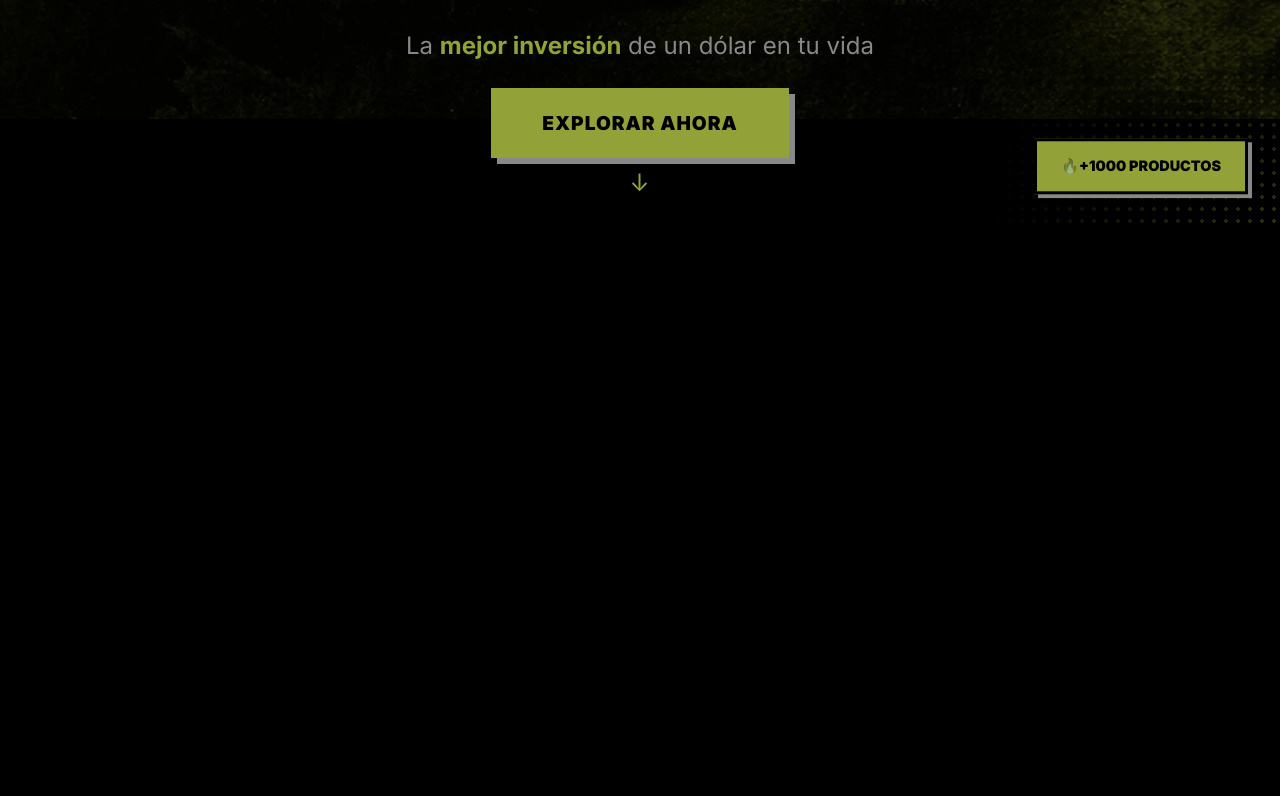
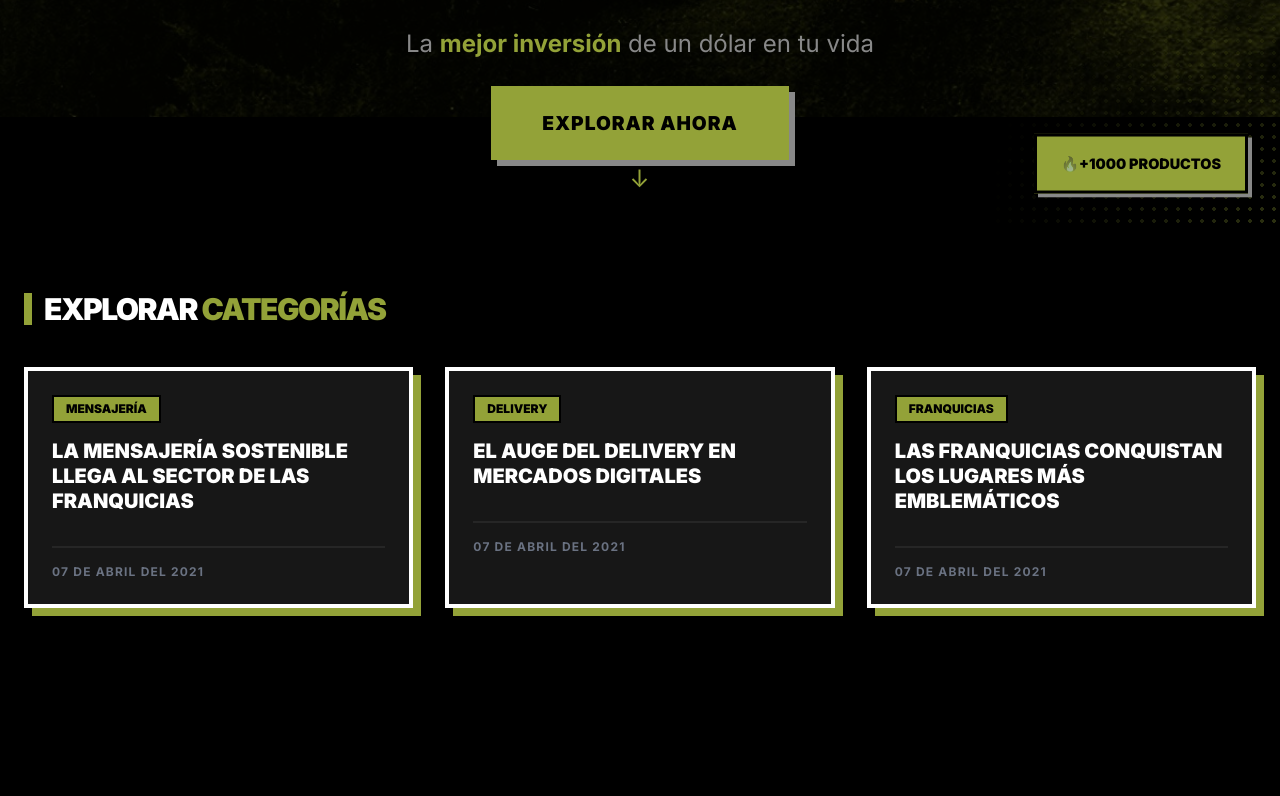
Before and after one commit to BrayanCalle/onedolar, a website: page index.html in a window 1280 px wide. Shown: the part 573-1369 px from the top of the page. After the commit the page ends 1245 px from the top, so only its background shows below. Drawn offline with Linux system fonts and the light colour scheme.

Commit message:
Corrección en el hero y se añadio sección categorías

```diff
--- a/css/style.css
+++ b/css/style.css
@@ -1,8 +1,7 @@
-/* ===== RESET & BASE ===== */
-*, *::before, *::after {
-    margin: 0;
-    padding: 0;
-    box-sizing: border-box;
+@import "tailwindcss";
+
+@theme {
+  --color-olive: #93a238;
 }
 
 :root {
@@ -306,8 +305,7 @@ body {
 /* ===== SCROLL INDICATOR ===== */
 .scroll-indicator {
     position: absolute;
-    bottom: 2rem;
-    left: 50%;
+    bottom: 1rem;
     transform: translateX(-50%);
     display: flex;
     flex-direction: column;
--- a/index.html
+++ b/index.html
@@ -7,7 +7,8 @@
   <link rel="preconnect" href="https://fonts.googleapis.com">
   <link rel="preconnect" href="https://fonts.gstatic.com" crossorigin>
   <link href="https://fonts.googleapis.com/css2?family=Inter:wght@400;700;900&display=swap" rel="stylesheet">
-  <link rel="stylesheet" href="css/style.css">
+  <!-- <link rel="stylesheet" href="css/style.css"> -->
+  <link rel="stylesheet" href="css/output.css">
 </head>
 <body>
   <!-- Halftone Pattern Decoration -->
@@ -36,7 +37,7 @@
 
       <div class="hero-product" data-parallax-reverse>
         <!-- <img src="img/original-8cb7571da7209eb0443b028605d4b858.gif" alt=""> -->
-         <img src="img/ban1.jpeg" alt="">
+         <img src="img/ban1.jpeg" class="!max-w-none w-[100vw]" alt="">
       </div>
 
       <!-- Layer 3: Content -->
@@ -53,7 +54,57 @@
       <span>Scroll</span>
     </div>
   </section>
-  <section style="height: 100vh;">
+  <section class="max-w-7xl mx-auto px-6 py-16" id="categorias">
+    <div class="flex items-center gap-3 mb-10">
+      <div class="h-8 w-2 bg-olive"></div>
+      <h2 class="text-3xl font-black uppercase tracking-tighter">Explorar <span class="text-olive">Categorías</span></h2>
+    </div>
+
+    <div class="grid grid-cols-1 sm:grid-cols-2 lg:grid-cols-3 gap-8">
+
+      <div class="bg-neutral-900 border-4 border-white p-6 shadow-[8px_8px_0px_0px_#93a238] hover:-translate-x-1 hover:-translate-y-1 transition-all group">
+        <div class="mb-4">
+          <span class="bg-olive text-black font-black px-3 py-1 text-xs uppercase border-2 border-black inline-block">
+            Mensajería
+          </span>
+        </div>
+        <p class="text-xl font-black uppercase leading-tight mb-8 group-hover:text-olive transition-colors">
+          La mensajería sostenible llega al sector de las franquicias
+        </p>
+        <div class="border-t-2 border-neutral-800 pt-4">
+          <p class="text-gray-500 text-xs font-bold uppercase tracking-widest">07 de Abril del 2021</p>
+        </div>
+      </div>
+
+      <div class="bg-neutral-900 border-4 border-white p-6 shadow-[8px_8px_0px_0px_#93a238] hover:-translate-x-1 hover:-translate-y-1 transition-all group">
+        <div class="mb-4">
+          <span class="bg-olive text-black font-black px-3 py-1 text-xs uppercase border-2 border-black inline-block">
+            Delivery
+          </span>
+        </div>
+        <p class="text-xl font-black uppercase leading-tight mb-8 group-hover:text-olive transition-colors">
+          El auge del delivery en mercados digitales
+        </p>
+        <div class="border-t-2 border-neutral-800 pt-4">
+          <p class="text-gray-500 text-xs font-bold uppercase tracking-widest">07 de Abril del 2021</p>
+        </div>
+      </div>
+
+      <div class="bg-neutral-900 border-4 border-white p-6 shadow-[8px_8px_0px_0px_#93a238] hover:-translate-x-1 hover:-translate-y-1 transition-all group">
+        <div class="mb-4">
+          <span class="bg-olive text-black font-black px-3 py-1 text-xs uppercase border-2 border-black inline-block">
+            Franquicias
+          </span>
+        </div>
+        <p class="text-xl font-black uppercase leading-tight mb-8 group-hover:text-olive transition-colors">
+          Las franquicias conquistan los lugares más emblemáticos
+        </p>
+        <div class="border-t-2 border-neutral-800 pt-4">
+          <p class="text-gray-500 text-xs font-bold uppercase tracking-widest">07 de Abril del 2021</p>
+        </div>
+      </div>
+
+    </div>
   </section>
 
   <!-- Floating Badge -->
```
Also changed, not shown: package.json (+8 -66 lines), css/output.css (added), 2 other files.
